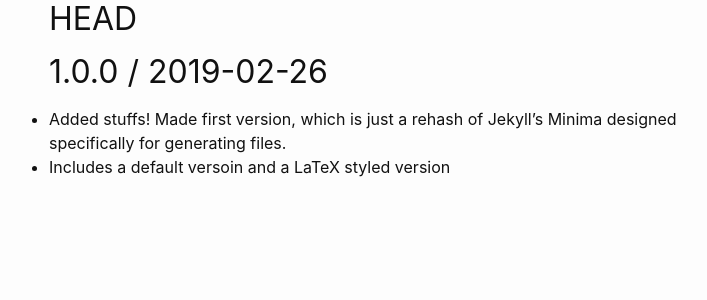
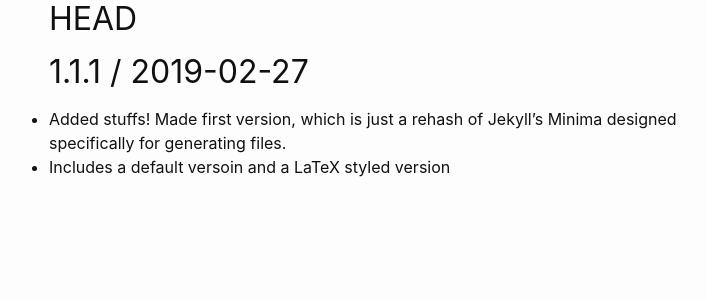
Before and after one commit to a2liu/docgen, a Jekyll site: the page built from History.md, in a window 1280 px wide. Shown: the top 300 px of the page, without its empty margins (251-958 px from the left). Built offline with Jekyll 4.4.1, drawn with Linux system fonts in a browser that asks for light colours; our own code applies the rules of GitHub Pages for plain Markdown files.

Commit message:
updated timeline

```diff
--- a/History.md
+++ b/History.md
@@ -1,6 +1,6 @@
 ## HEAD
 
-## 1.0.0 / 2019-02-26
+## 1.1.1 / 2019-02-27
 
 * Added stuffs! Made first version, which is just a rehash of Jekyll's Minima
 designed specifically for generating files.
```
